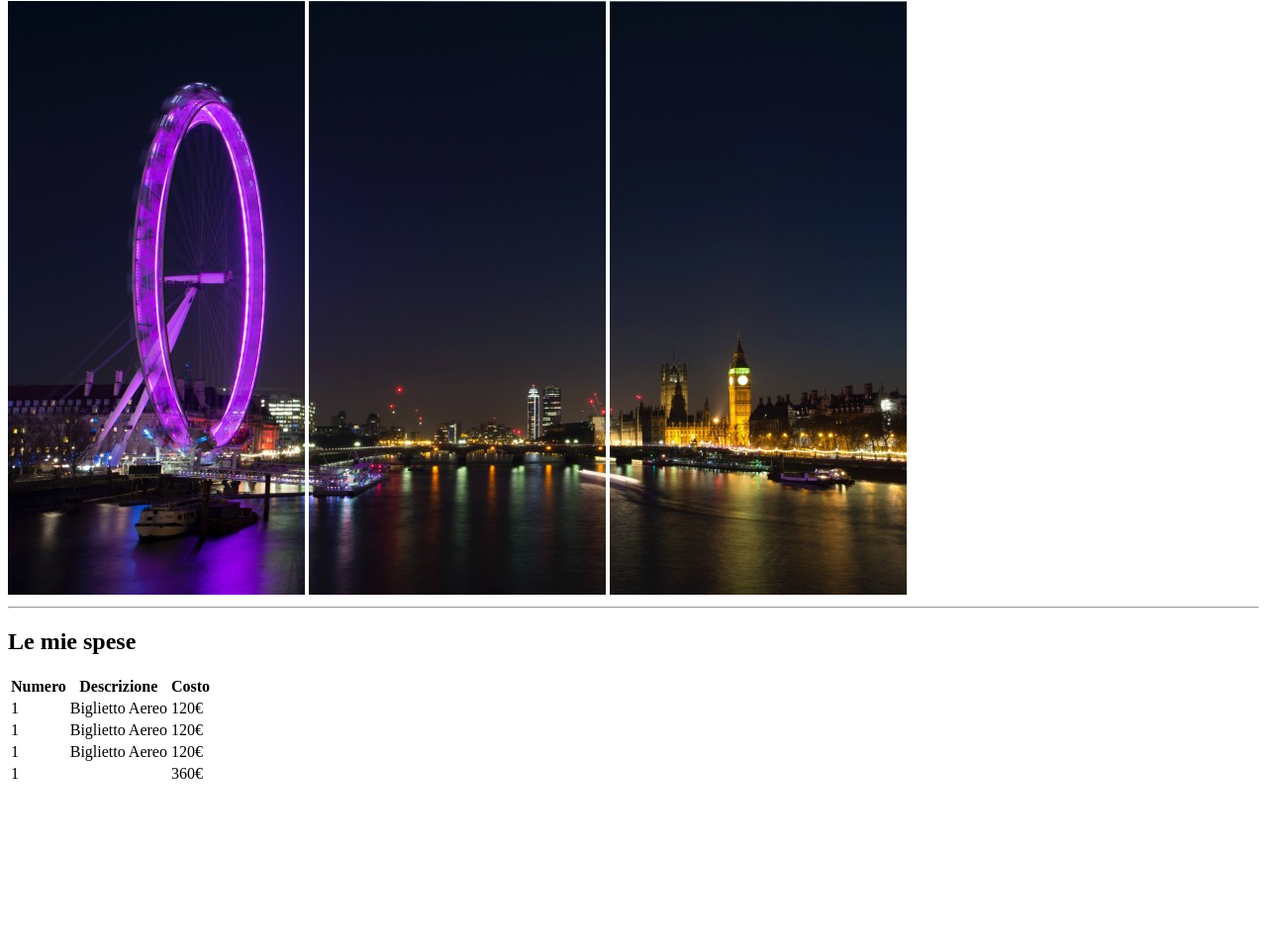
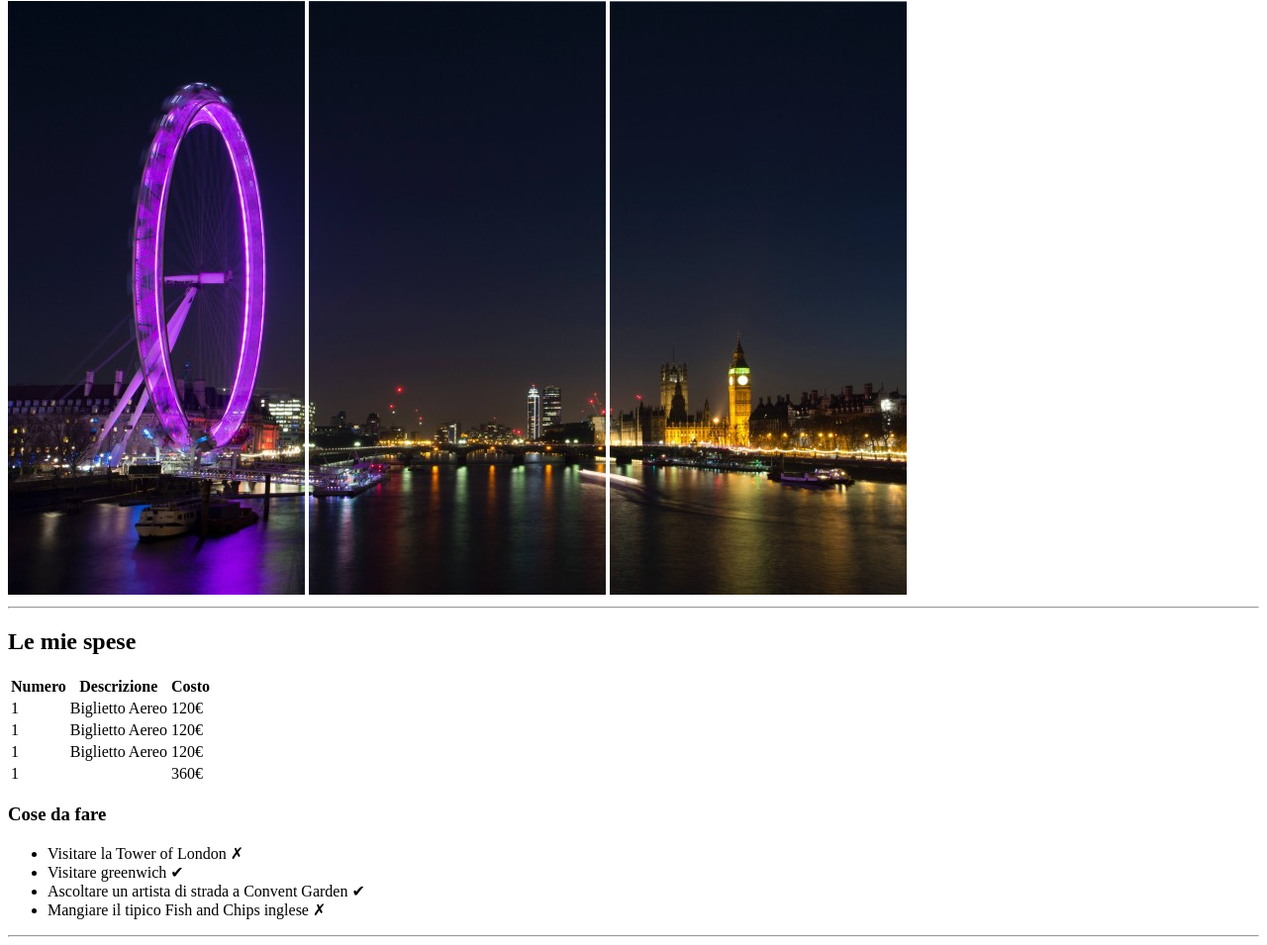
Before and after one commit to TommasoBernardo/html-london-trip, a plain HTML site: page index.html in a window 1280 px wide. Shown: the part 79-1034 px from the top of the page at 99% size. Before the commit the page ends 881 px from the top, so only its background shows below. Drawn offline with Linux system fonts and the light colour scheme.

Commit message:
i create unordered list (<ul></ul>)

```diff
--- a/index.html
+++ b/index.html
@@ -106,6 +106,32 @@
         </table>
 
 
+        <!-- CREO LA LISTA PUNTATA -->
+        <h3>
+            Cose da fare
+        </h3>
+
+        <ul>
+            <li>
+                Visitare la Tower of London &cross;
+            </li>
+
+            <li>
+                Visitare greenwich &#x2714;
+            </li>
+
+            <li>
+                Ascoltare un artista di strada a Convent Garden &#x2714;
+            </li>
+
+            <li>
+                Mangiare il tipico Fish and Chips inglese &cross;
+            </li>
+        </ul>
+        <hr>
+
+
+
     </main>
 
 </body>
```
